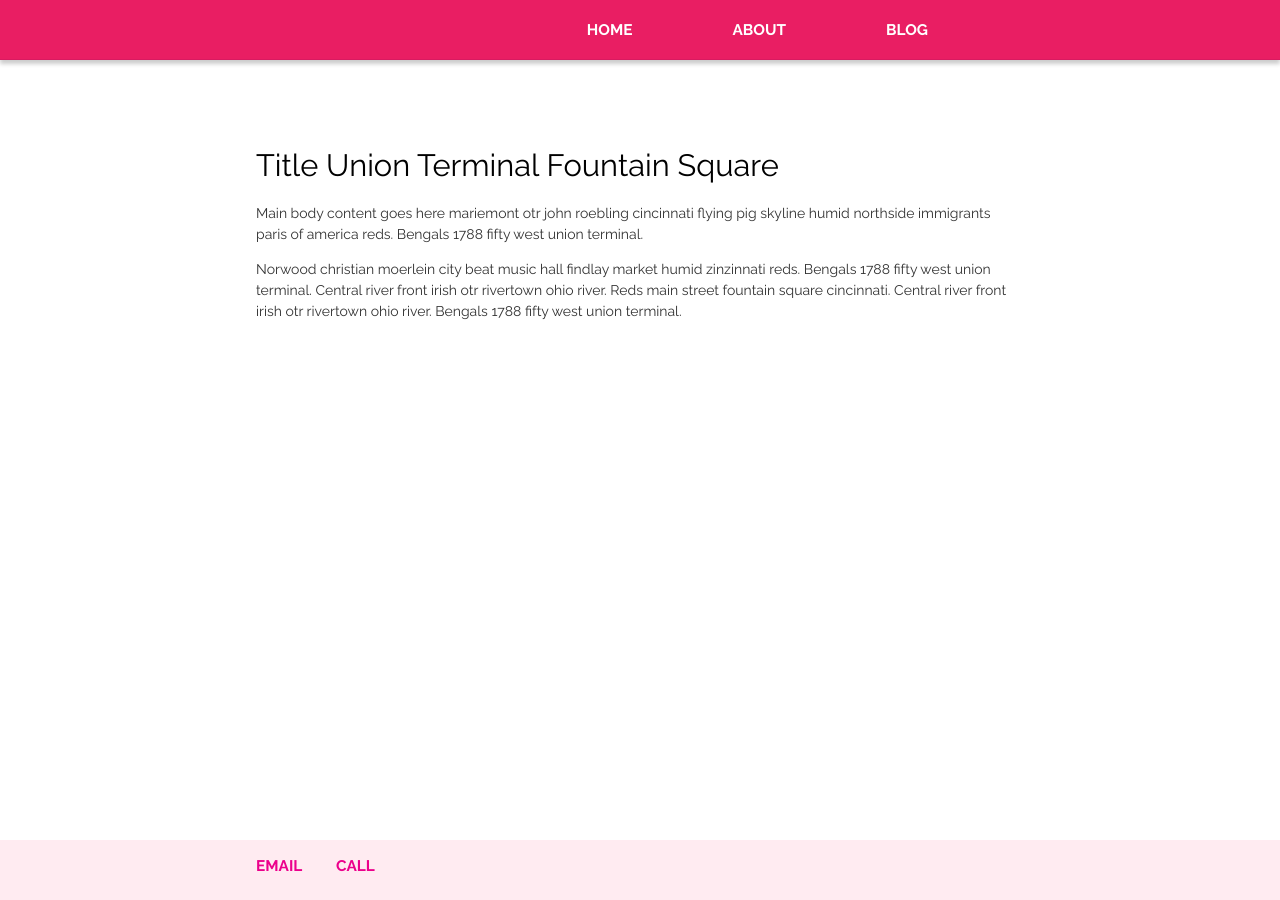
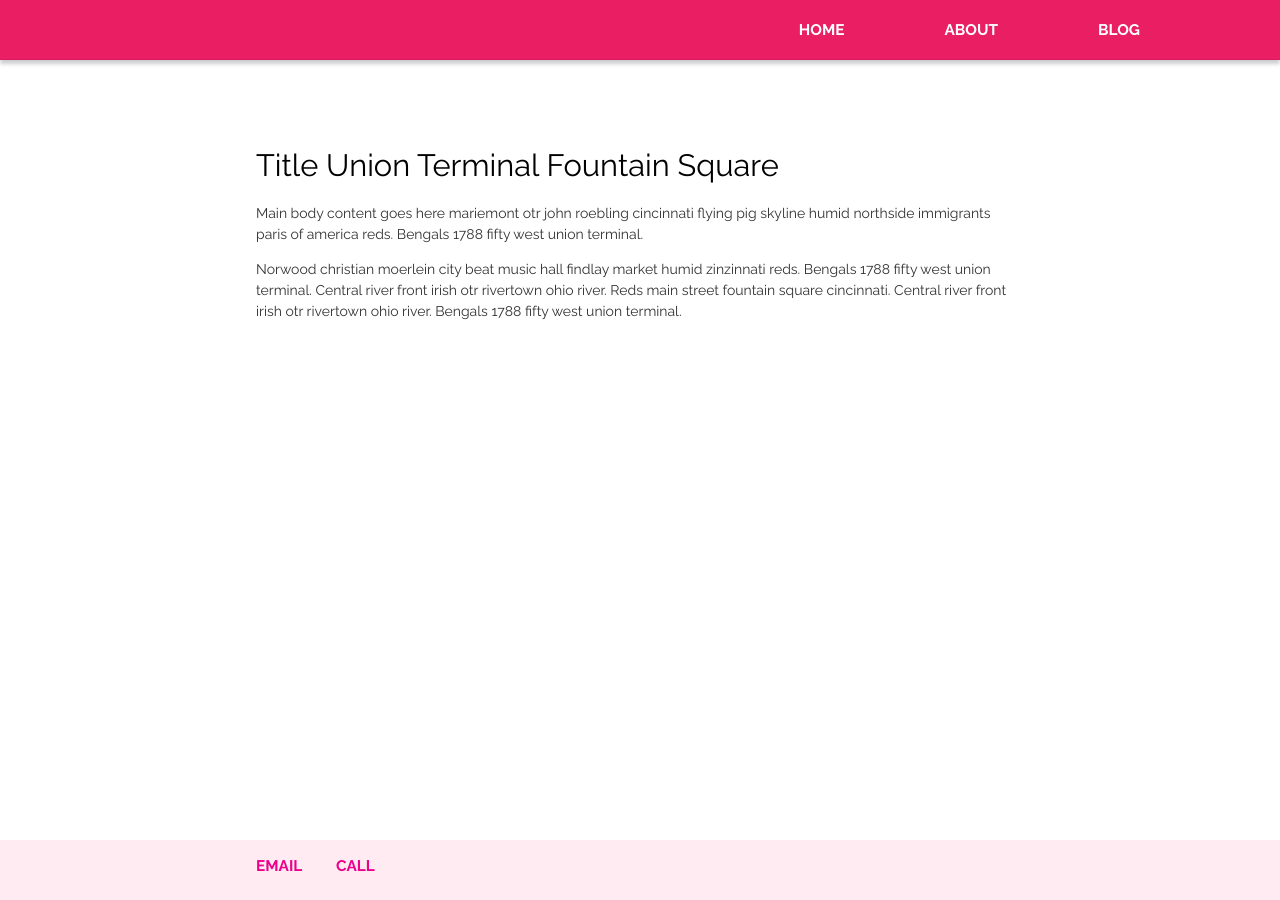
Before and after one commit to banbanbana/happybana.github.io, a Jekyll site: the page index.html, which Jekyll copies as it is, in a window 1280 px wide. Built offline with Jekyll 4.4.1, drawn with Linux system fonts in a browser that asks for light colours.

Commit message:
Update test.css

```diff
--- a/css/test.css
+++ b/css/test.css
@@ -609,7 +609,7 @@ nav ul, footer ul {
 	text-transform:uppercase;
 	font-weight:700;
 	font-size: 1.1em;
-	margin:0px 20% 0px 0px;
+	margin:0px;
 }
 
 nav ul li, footer ul li {
```
